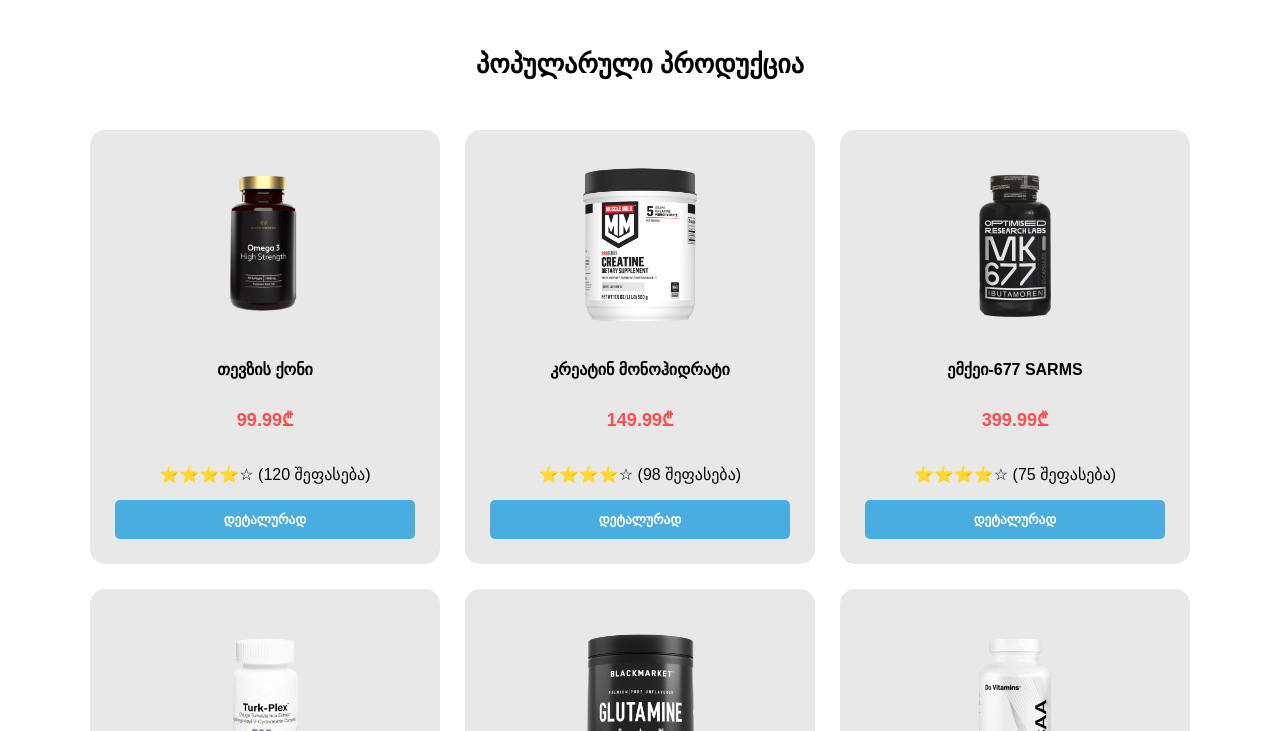
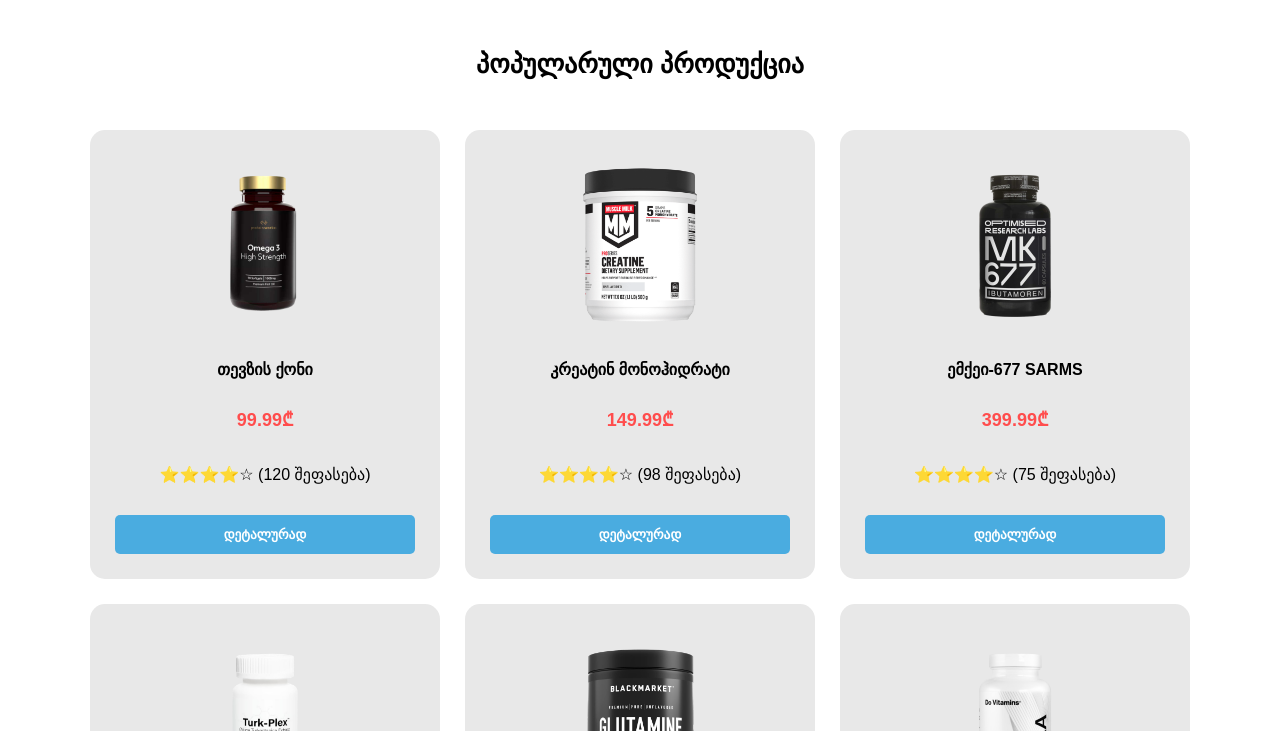
Before and after one commit to ika11b/MyStore1.1, a plain HTML site: page index.html in a window 1280 px wide. Shown: the part 69-800 px from the top of the page. Drawn offline with Linux system fonts and the light colour scheme.

Commit message:
Update buttons.css

```diff
--- a/styles/buttons.css
+++ b/styles/buttons.css
@@ -1,16 +1,16 @@
 .button {
-    background-color: #4aade0; /* Figma-ს ცისფერი */
-    color: white;
+    background-color: #4AACE0 !important;
+    color: white !important;
     border: none;
-    padding: 12px;
+    padding: 12px 0;
     width: 100%;
     border-radius: 5px;
     font-weight: bold;
     cursor: pointer;
-    transition: 0.3s;
     text-transform: uppercase;
+    margin-top: 15px;
 }
 
 .button:hover {
-    background-color: #358dba;
+    background-color: #3598c4 !important;
 }
```
